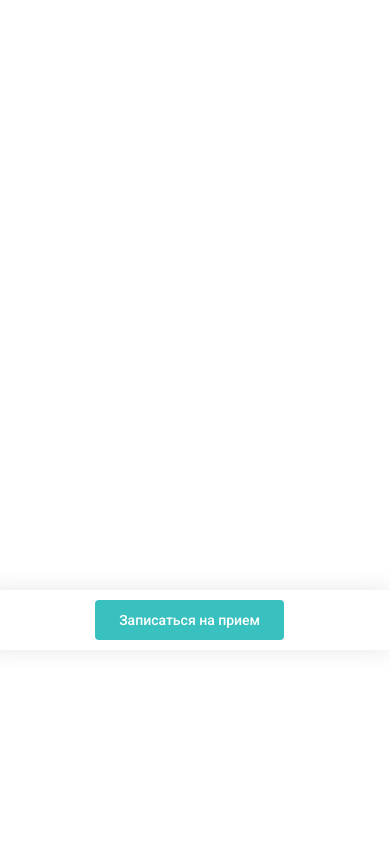
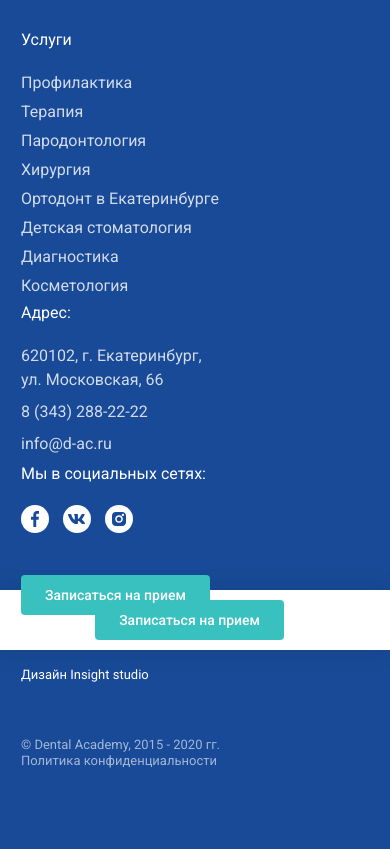
Before and after one commit to ZamarShoo/d_ac, a website: page src/index.html in a window 390 px wide. Shown: the part 194-1043 px from the top of the page. Before the commit the page ends 844 px from the top, so only its background shows below. Drawn offline with nearby package versions, Linux system fonts and the light colour scheme; files that its build step writes are made by us from their sources.

Commit message:
responsice footer

```diff
--- /dev/null
+++ b/src/assets/scss/header.scss
@@ -0,0 +1,253 @@
+@import './constants.scss';
+
+body {height: 100vh;}
+
+header {height: 120px;}
+
+header, .header-right {
+    display: flex;
+    justify-content: space-between;
+    align-items: center;
+}
+
+a.logo img {
+    position: relative;
+    z-index: 3;
+    width: 298px;
+}
+
+nav > ul {
+    display: flex;
+}
+
+.numbers {
+    margin-left: 5vw;
+}
+
+.header {
+    background-color: #ffffff;
+}
+
+.number {
+    margin-bottom: 10px;
+    display: flex;
+    align-items: center;
+    font-weight: 500;
+    font-size: 13px;
+    line-height: 15px;
+    color: #121212;
+    i {
+        display: inline;
+        position: relative;
+        background-image: url('../images/vectors/number.png');
+        background-size: 14px 13px;
+        width: 14px;
+        height: 13px;
+        margin-right: 8px;
+    }
+}
+
+nav > ul > li {
+    padding: 20px 12.5px;
+
+    a {
+        color: $blue;
+    }
+
+    a:hover, a:focus {
+        color: $green;
+    }
+}
+
+.social {
+    display: none;
+    a {
+        position: relative;
+        display: inline-block;
+        width: 34px;
+        height: 34px;
+        background-size: 34px;
+    }
+    a:first-child {
+        background-image: url(../images/vectors/whatsapp-social.png);
+        margin-right: 10px;
+    }
+    a:last-child {
+        background-image: url(../images/vectors/number-social.png);
+    }
+}
+
+.activeNav {
+    min-height: 100vh;
+    background-color: #F0F3F6;
+    z-index: 2;
+    padding-top: 10vh;
+    padding-bottom: 5vh;
+
+    ul {
+        flex-direction: column;
+    }
+    ul > li {
+        padding: 15px 0;
+        margin: 0 21px;
+        border-bottom: 1px solid rgba($color: #121212, $alpha: 0.1);
+        font-size: 15px;
+    }
+}
+
+.submenu, .under_submenu {
+    display: none;
+    padding: 20px 60px 5px 20px ;
+    background-color: #ffffff;
+    box-shadow: 0px 0px 25px rgba(0, 0, 0, 0.1);
+    border-radius: 6px;
+    margin-top: 15px;
+    position: absolute;
+    z-index: 2;
+
+    ul > li {
+        padding-bottom: 15px;
+        position: relative;
+        display: block;
+        width: 100%;
+    }
+}
+
+.submenu1 {
+    display: none;
+    position: absolute;
+    top: -20px;
+    z-index: 2;
+    padding-left: 145px;
+    margin-left: 150px;
+}
+
+.under_submenu {display: block; position: relative; margin:0;width: 355px;}
+
+.burger {
+    z-index: 3;
+    position: relative;
+    display: none;
+    flex-direction: column;
+    justify-content: space-between;
+    width: 20px;
+    height: 15px;
+    cursor: pointer;
+
+    span {
+        position: relative;
+        display: inline-block;
+        background: #194A97;
+        border-radius: 1.5px;
+        height: 2px;
+        width: 20px;
+        transition: .3s;
+    }
+}
+
+.activeBurger {
+    span {
+        position: absolute;
+        top: 6.5px;
+    }
+    span:nth-child(1) {transform: rotate(-45deg);}
+    span:nth-child(2) {opacity: 0;}
+    span:nth-child(3) {transform: rotate(45deg);}
+}
+
+.itemActive.menu::after {content: url(../images/vectors/arrow-u.png);}
+.itemActive > .menu_item > a {color: $green}
+
+@media screen and (max-width: 1150px) {
+    a.logo img {
+        width: 230px;
+    }
+    .numbers {margin-left: 2vw;}
+}
+@media screen and (min-width: 1024px) {.menu:hover > .submenu, .submenu:hover, .menu:hover > .submenu1, .submenu1:hover {display: block;}}
+
+@media screen and (max-width: 1024px) {
+
+    .itemActive > .submenu, .itemActive > .submenu1 {display: block;}
+
+    .submenu1 {
+        display: none;
+        position: relative;
+        top: 0px;
+        padding-left: 0px;
+        margin-left: 0px;
+    }
+    nav {
+        height: 0vh;
+        transition: .3s;
+        overflow: hidden;
+        position: absolute;
+        display: block;
+        top: 80px;
+        left: 0;
+        width: 100%;
+    }
+    .social {
+        display: block;
+        margin-right: 30px;
+    }
+    .burger {
+        display: flex;
+    }
+    .number {
+        display: none;
+    }
+    .numbers {
+        position: fixed;
+        bottom: 0;
+        left: -21px;
+        width: 102vw;
+        height: 60px;
+        display: flex;
+        justify-content: center;
+        align-items: center;
+        background-color: #ffffff;
+        box-shadow: 0px 0px 25px rgba(0, 0, 0, 0.1);
+    }
+    header {height: 80px;}
+    .header {box-shadow: 0px 0px 25px rgba(0, 0, 0, 0.1);}
+    .submenu, .under_submenu {
+        display: block;
+        padding: 0px ;
+        background-color: transparent;
+        box-shadow: none;
+        border-radius: 0px;
+        margin-top: 0px;
+        position: relative;
+
+        ul > li {
+            padding-bottom: 0px;
+            position: relative;
+            display: block;
+            width: auto;
+            border-bottom: none;
+            margin-right: 0;
+        }
+    }
+
+    .submenu {display: none;}
+
+    .menu {position: relative;margin-right: 0;}
+
+    .menu::after {
+        content: url(../images/vectors/arrow-d.png);
+        display: inline-block;
+        position: absolute;
+        background-size: 10px 5px;
+        width: 10px;
+        height: 5px;
+        right: 10px;
+        top: 15px;
+        transition: .3s;
+    }
+}
+
+@media screen and (max-width: 600px) {
+    a.logo img {width: 170px;}
+    .numbers {width: 104vw;}
+}
--- a/src/assets/scss/style.scss
+++ b/src/assets/scss/style.scss
@@ -1,253 +1,207 @@
 @import './normalize.scss';
-@import './constants.scss';
+@import './header.scss';
 
-body {height: 100vh;}
+.footer {
+    background-color: $blue;
+    padding: 100px 0 20px;
+}
 
-header {height: 120px;}
-
-header, .header-right {
+.footer-top {
     display: flex;
     justify-content: space-between;
+    margin-bottom: 113px;
+}
+
+.footer-top, .footer-bottom-l, .footer-bottom, .footer-top-col-l {
+    display: flex;
+}
+
+.footer-bottom-l, .footer-bottom {
     align-items: center;
 }
 
-a.logo img {
-    position: relative;
-    z-index: 3;
-    width: 298px;
-}
-
-nav > ul {
-    display: flex;
-}
-
-.numbers {
-    margin-left: 5vw;
-}
-
-.header {
-    background-color: #ffffff;
-}
-
-.number {
-    margin-bottom: 10px;
-    display: flex;
-    align-items: center;
-    font-weight: 500;
-    font-size: 13px;
-    line-height: 15px;
-    color: #121212;
-    i {
-        display: inline;
-        position: relative;
-        background-image: url('../images/vectors/number.png');
-        background-size: 14px 13px;
-        width: 14px;
-        height: 13px;
-        margin-right: 8px;
-    }
-}
-
-nav > ul > li {
-    padding: 20px 12.5px;
-
-    a {
-        color: $blue;
+.footer-bottom {
+    justify-content: space-between;
+    a, p {
+        font-weight: 400;
+        font-size: 13px;
+        color: #ffffff;
     }
 
-    a:hover, a:focus {
+    a:hover {
         color: $green;
     }
 }
 
-.social {
-    display: none;
-    a {
-        position: relative;
-        display: inline-block;
-        width: 34px;
-        height: 34px;
-        background-size: 34px;
-    }
-    a:first-child {
-        background-image: url(../images/vectors/whatsapp-social.png);
-        margin-right: 10px;
-    }
-    a:last-child {
-        background-image: url(../images/vectors/number-social.png);
+.footer-bottom-l p, .footer-bottom-l a {
+    opacity: 0.6;
+}
+
+.footer-bottom-l {
+    p {
+        display: block;
+        margin-right: 40px;
     }
 }
 
-.activeNav {
-    min-height: 100vh;
-    background-color: #F0F3F6;
-    z-index: 2;
-    padding-top: 10vh;
-    padding-bottom: 5vh;
+.col-top > p {
+    font-weight: 400;
+    font-size: 16px;
+    line-height: 19px;
+    color: #FFFFFF;
+    margin-bottom: 22px;
+}
 
-    ul {
-        flex-direction: column;
-    }
-    ul > li {
-        padding: 15px 0;
-        margin: 0 21px;
-        border-bottom: 1px solid rgba($color: #121212, $alpha: 0.1);
-        font-size: 15px;
+.footer-top-col-r {
+    display: flex;
+
+    & > div:first-child {
+        margin-right: 70px;
     }
 }
 
-.submenu, .under_submenu {
-    display: none;
-    padding: 20px 60px 5px 20px ;
-    background-color: #ffffff;
-    box-shadow: 0px 0px 25px rgba(0, 0, 0, 0.1);
-    border-radius: 6px;
-    margin-top: 15px;
-    position: absolute;
+.col-services {
+    display: flex;
 
-    ul > li {
-        padding-bottom: 15px;
-        position: relative;
-        display: block;
-        width: 100%;
+    .col-l {
+        margin-right: 30px;
     }
 }
 
-.submenu1 {
-    display: none;
-    position: absolute;
-    top: -20px;
-    z-index: 2;
-    padding-left: 145px;
-    margin-left: 150px;
+.logo-footer > img {
+    width: 243px;
 }
 
-.under_submenu {display: block; position: relative; margin:0;width: 355px;}
+.col-bottom {
+    li {
+        margin-bottom: 5px;
+    }
 
-.burger {
-    z-index: 3;
-    position: relative;
-    display: none;
-    flex-direction: column;
-    justify-content: space-between;
-    width: 20px;
-    height: 15px;
-    cursor: pointer;
+    li a {
+        font-weight: 400normal;
+        font-size: 16px;
+        line-height: 150%;
+        color: #FFFFFF;
+        opacity: 0.8;
+        transition: .3s;
+    }
 
-    span {
-        position: relative;
-        display: inline-block;
-        background: #194A97;
-        border-radius: 1.5px;
-        height: 2px;
-        width: 20px;
-        transition: .3s;
+    li a:hover {
+        color: $green;
     }
 }
 
-.activeBurger {
-    span {
-        position: absolute;
-        top: 6.5px;
+.col-link {
+    a {
+        display: block;
+        font-weight: 400;
+        font-size: 16px;
+        line-height: 150%;
+        color: #FFFFFF;
+        opacity: 0.8;
+        transition: .3s;
+        margin-bottom: 8px;
     }
-    span:nth-child(1) {transform: rotate(-45deg);}
-    span:nth-child(2) {opacity: 0;}
-    span:nth-child(3) {transform: rotate(45deg);}
+    a:first-child {width: 185px;}
+    a:hover {
+        color: $green;
+    }
 }
 
-.itemActive.menu::after {content: url(../images/vectors/arrow-u.png);}
-.itemActive > .menu_item > a {color: $green}
+.social-footer {
+    margin: 22px 0 38px;
+    a {
+        display: inline-block;
+        position: relative;
+        width: 28px;
+        height: 28px;
+        background-color: #ffffff;
+        border-radius: 50%;
+        margin-right: 10px;
+    }
+    a::after {
+        content: '';
+        display: block;
+        position: absolute;
+        transition: .3s;
+    }
+    a:nth-child(1)::after {
+        background-image: url(../images/vectors/facebook.svg);
+        background-size: 8px 16px;
+        width: 8px;
+        height: 16px;
+        top: 6px;
+        left: 10px;
+    }
+    a:nth-child(1):hover::after {background-image: url(../images/vectors/facebook-h.svg);}
+    a:nth-child(2)::after {
+        background-image: url(../images/vectors/vk.svg);
+        background-size: 17px 10px;
+        width: 17px;
+        height: 10px;
+        top: 9px;
+        left: 5px;
+    }
+    a:nth-child(2):hover::after {background-image: url(../images/vectors/vk-h.svg);}
+    a:nth-child(3)::after {
+        background-image: url(../images/vectors/inst.svg);
+        background-size: 14px 14px;
+        width: 14px;
+        height: 14px;
+        top: 7px;
+        left: 7px;
+    }
+    a:nth-child(3):hover::after {background-image: url(../images/vectors/inst-h.svg);}
+}
+.logo-footer {
+    margin-right: 60px;
+}
 
 @media screen and (max-width: 1150px) {
-    a.logo img {
+    .logo-footer img {
         width: 230px;
     }
-    .numbers {margin-left: 2vw;}
-}
-@media screen and (min-width: 1024px) {.menu:hover > .submenu, .submenu:hover, .menu:hover > .submenu1, .submenu1:hover {display: block;}}
+    .footer-top-col-l,.footer-top-col-r {
+        flex-direction: column;
+    }
+    .footer-top-col-l {margin-right: 14vw;}
+    .footer-top {
+        justify-content: flex-start;
+    }
+    .col-services {
+        flex-direction: column;
+    }
+    footer {
+        position: relative;
+    }
+    .footer {padding-top: 144px; padding-bottom: 80px;}
+    .logo-footer {
+        position: absolute;
+        top: -90px;
+    }
+    .footer-bottom {
+        align-items: flex-end;
+        flex-direction: column-reverse;
+        align-items: baseline;
+    }
+    .footer-top {
+        margin-bottom: 50px;
+    }
+    .footer-bottom > p {
+        margin-bottom: 50px;
+    }
+    .footer-bottom-l {
+        flex-direction: column;
+        align-items: baseline;
 
-@media screen and (max-width: 1024px) {
-
-    .itemActive > .submenu, .itemActive > .submenu1 {display: block;}
-
-    .submenu1 {
-        display: none;
-        position: relative;
-        top: 0px;
-        padding-left: 0px;
-        margin-left: 0px;
-    }
-    nav {
-        height: 0vh;
-        transition: .3s;
-        overflow: hidden;
-        position: absolute;
-        display: block;
-        top: 80px;
-        left: 0;
-        width: 100%;
-    }
-    .social {
-        display: block;
-        margin-right: 30px;
-    }
-    .burger {
-        display: flex;
-    }
-    .number {
-        display: none;
-    }
-    .numbers {
-        position: fixed;
-        bottom: 0;
-        left: -21px;
-        width: 102vw;
-        height: 60px;
-        display: flex;
-        justify-content: center;
-        align-items: center;
-        background-color: #ffffff;
-        box-shadow: 0px 0px 25px rgba(0, 0, 0, 0.1);
-    }
-    header {height: 80px;}
-    .header {box-shadow: 0px 0px 25px rgba(0, 0, 0, 0.1);}
-    .submenu, .under_submenu {
-        display: block;
-        padding: 0px ;
-        background-color: transparent;
-        box-shadow: none;
-        border-radius: 0px;
-        margin-top: 0px;
-        position: relative;
-
-        ul > li {
-            padding-bottom: 0px;
-            position: relative;
-            display: block;
-            width: auto;
-            border-bottom: none;
+        p {
             margin-right: 0;
         }
-    }
-
-    .submenu {display: none;}
-
-    .menu {position: relative;margin-right: 0;}
-
-    .menu::after {
-        content: url(../images/vectors/arrow-d.png);
-        display: inline-block;
-        position: absolute;
-        background-size: 10px 5px;
-        width: 10px;
-        height: 5px;
-        right: 10px;
-        top: 15px;
-        transition: .3s;
     }
 }
 
 @media screen and (max-width: 600px) {
-    a.logo img {width: 170px;}
-    .numbers {width: 104vw;}
+    .footer-top {
+        flex-direction: column;
+    }
 }
--- a/src/partials/footer.html
+++ b/src/partials/footer.html
@@ -1 +1,67 @@
-<footer></footer>
+<div class="footer">
+    <section>
+        <footer>
+            <div class="footer-top">
+              <div class="footer-top-col-l">
+                <a href="" class="logo-footer"><img src="./assets/images/vectors/logo-footer.png" alt=""></a>
+                <div class="footer-col">
+                    <div class="col-top">
+                        <p>Услуги</p>
+                    </div>
+                    <div class="col-bottom col-services">
+                        <div class="col-l">
+                            <ul>
+                                <li><a href="">Профилактика</a></li>
+                                <li><a href="">Терапия</a></li>
+                                <li><a href="">Пародонтология</a></li>
+                                <li><a href="">Хирургия</a></li>
+                            </ul>
+                        </div>
+                        <div class="col-r">
+                            <ul>
+                                <li><a href="">Ортодонт в Екатеринбурге</a></li>
+                                <li><a href="">Детская стоматология</a></li>
+                                <li><a href="">Диагностика</a></li>
+                                <li><a href="">Косметология</a></li>
+                            </ul>
+                        </div>
+                    </div>
+                </div>
+              </div>
+                <div class="footer-top-col-r">
+                    <div class="footer-col">
+                        <div class="col-top">
+                            <p>Адрес:</p>
+                        </div>
+                        <div class="col-bottom col-link">
+                            <a>620102, г. Екатеринбург,
+                                ул. Московская, 66</a>
+                            <a href="tel:8 (343) 288-22-22">8 (343) 288-22-22</a>
+                            <a href="mailto:info@d-ac.ru">info@d-ac.ru</a>
+                        </div>
+                    </div>
+                    <div class="footer-col">
+                        <div class="col-top">
+                            <p>Мы в социальных сетях:</p>
+                        </div>
+                        <div class="col-bottom">
+                           <div class="social-footer">
+                               <a href=""></a>
+                               <a href=""></a>
+                               <a href=""></a>
+                           </div>
+                           <a href="" class="btn">Записаться на прием</a>
+                        </div>
+                    </div>
+                </div>
+            </div>
+            <div class="footer-bottom">
+                <div class="footer-bottom-l">
+                    <p>© Dental Academy, 2015 - 2020 гг.</p>
+                    <a href="">Политика конфиденциальности</a>
+                </div>
+                <p>Дизайн <a target="_blank" href="">Insight studio</a></p>
+            </div>
+        </footer>
+    </section>
+</div>
```
Also changed, not shown: src/assets/images/vectors/facebook-h.svg (added), src/assets/images/vectors/facebook.svg (added), src/assets/images/vectors/inst-h.svg (added), src/assets/images/vectors/inst.svg (added), src/assets/images/vectors/logo-footer.png (added), src/assets/images/vectors/vk-h.svg (added), src/assets/images/vectors/vk.svg (added).
